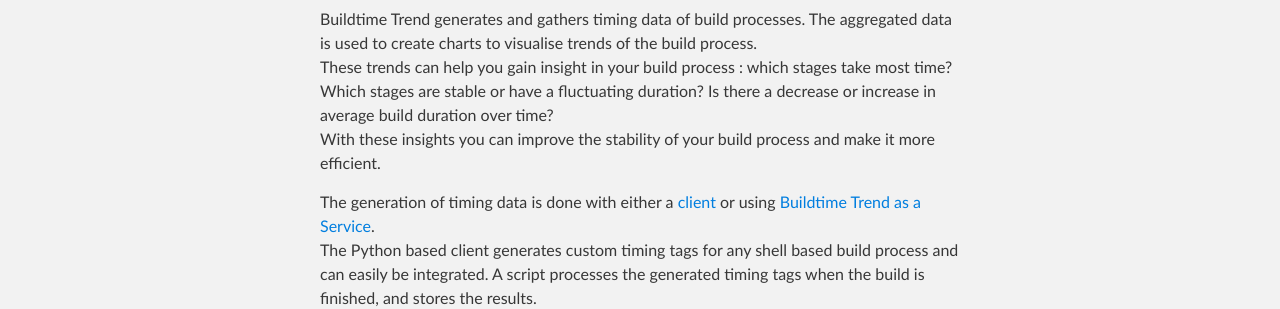
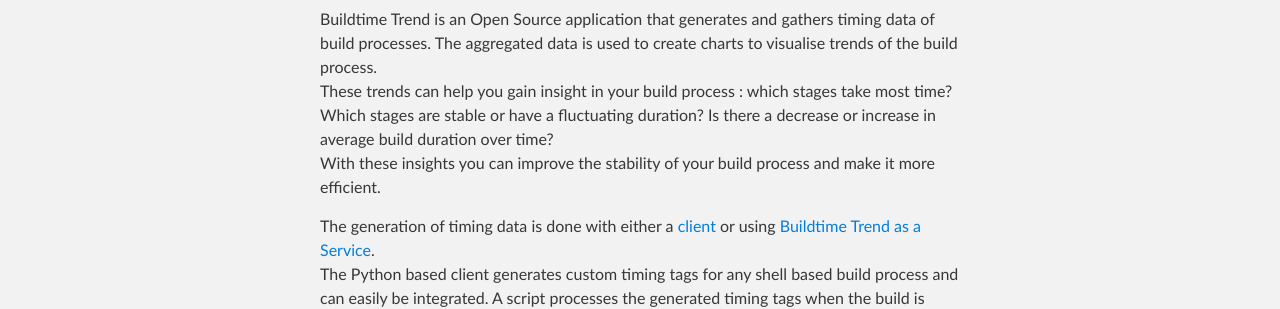
Before and after one commit to buildtimetrend/buildtimetrend.github.io, a plain HTML site: page index.html in a window 1280 px wide. Shown: the part 496-805 px from the top of the page. Drawn offline with Linux system fonts and the light colour scheme.

Commit message:
mention Open source

```diff
--- a/index.html
+++ b/index.html
@@ -32,7 +32,7 @@
 
 <h2>What is Buildtime Trend about?</h2>
 
-<p>Buildtime Trend generates and gathers timing data of build processes. The aggregated data is used to create charts to visualise trends of the build process.<br />
+<p>Buildtime Trend is an Open Source application that generates and gathers timing data of build processes. The aggregated data is used to create charts to visualise trends of the build process.<br />
   These trends can help you gain insight in your build process : which stages take most time? Which stages are stable or have a fluctuating duration? Is there a decrease or increase in average build duration over time?<br />
   With these insights you can improve the stability of your build process and make it more efficient.</p>
 <p>The generation of timing data is done with either a <a href="/python-client">client</a> or using <a href="/service">Buildtime Trend as a Service</a>.<br />
```
